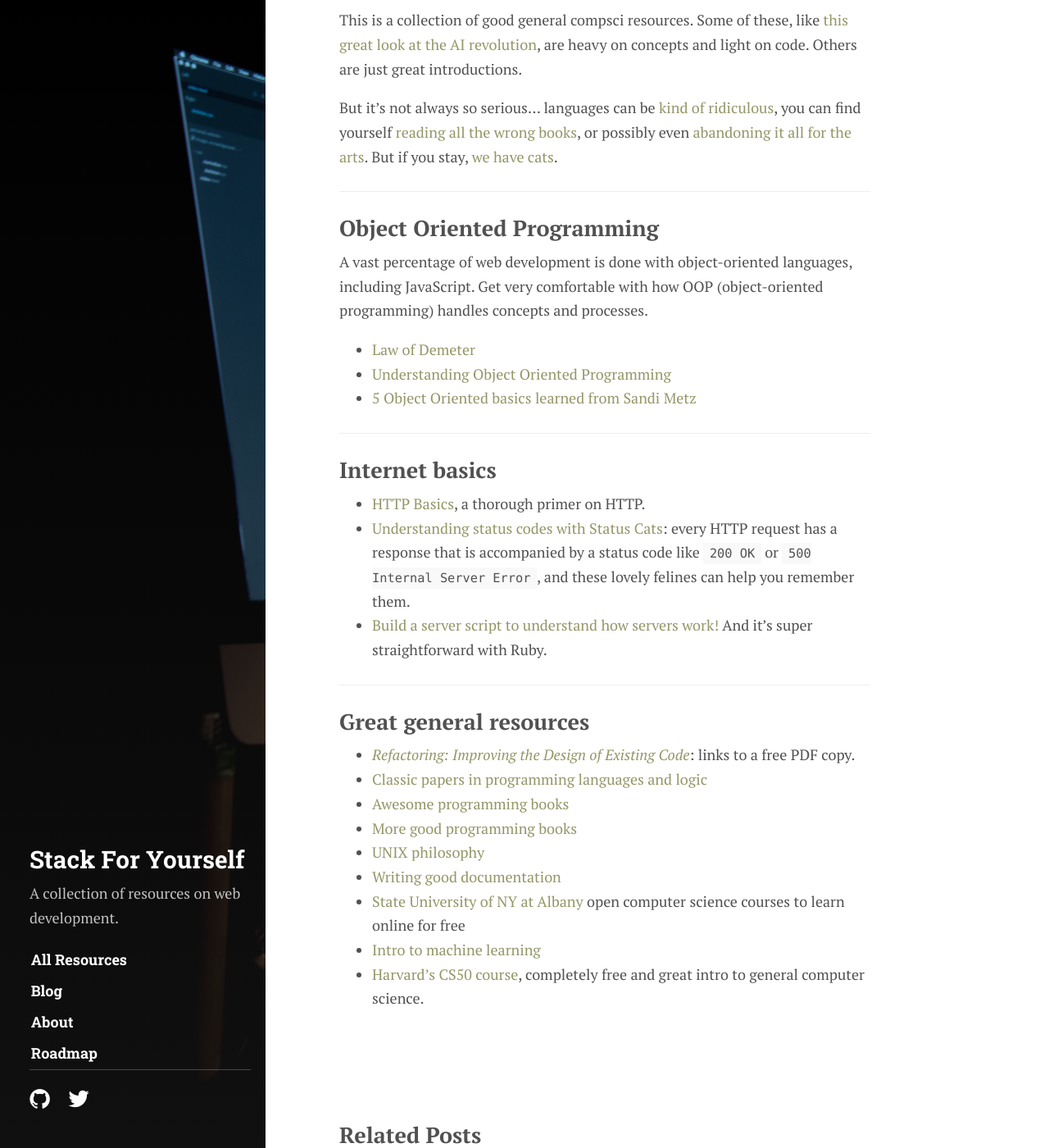
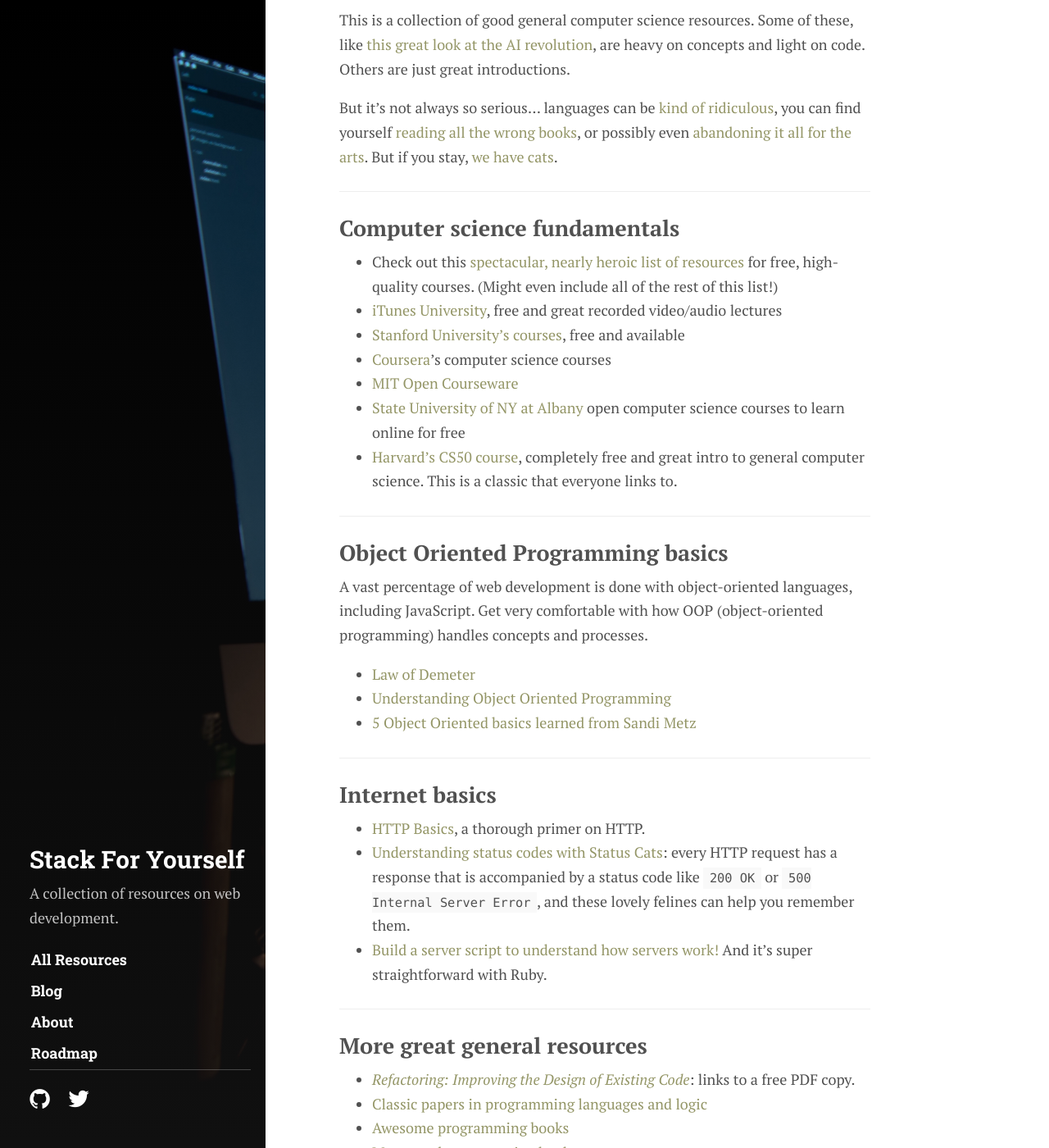
Before and after one commit to mindplace/stack-for-yourself, a Jekyll site: the page built from _posts/2016-10-01-general-uncategorized.md, in a window 1280 px wide and 1400 px high, scrolled down 283 px. Shown: the whole window at 82% size. Built offline with Jekyll 4.4.1, drawn with Linux system fonts in a browser that asks for light colours; some web fonts are replaced; comment, search, counter and statistics services are not loaded.

Commit message:
update list, update blog post

```diff
--- a/_posts/2016-10-01-general-uncategorized.md
+++ b/_posts/2016-10-01-general-uncategorized.md
@@ -8,13 +8,25 @@
 ## Start here
 Watch convention talks on [ConFreaks](http://confreaks.tv/) without paying for the cons themselves.
 
-This is a collection of good general compsci resources. Some of these, like [this great look at the AI revolution](https://medium.com/ai-revolution/ai-revolution-101-8dce1d9cb62d#.gupjgxmqb), are heavy on concepts and light on code. Others are just great introductions.
+This is a collection of good general computer science resources. Some of these, like [this great look at the AI revolution](https://medium.com/ai-revolution/ai-revolution-101-8dce1d9cb62d#.gupjgxmqb), are heavy on concepts and light on code. Others are just great introductions.
 
 But it's not always so serious... languages can be [kind of ridiculous](https://www.destroyallsoftware.com/talks/wat), you can find yourself [reading all the wrong books](http://imgur.com/gallery/vqUQ5), or possibly even [abandoning it all for the arts](http://classicprogrammerpaintings.com/archive#_=_). But if you stay, [we have cats](https://http.cat/).
 
 <hr>
 
-## Object Oriented Programming
+## Computer science fundamentals
+
+* Check out this [spectacular, nearly heroic list of resources](https://github.com/prakhar1989/awesome-courses#cs-theory) for free, high-quality courses. (Might even include all of the rest of this list!)
+* [iTunes University](https://itunes.apple.com/us/app/itunes-u/id490217893?mt=8), free and great recorded video/audio lectures
+* [Stanford University's courses](http://itunes.stanford.edu/), free and available
+* [Coursera](https://www.coursera.org/courses?languages=en&query=computer+science)'s computer science courses
+* [MIT Open Courseware](https://ocw.mit.edu/courses/find-by-topic/#cat=engineering&subcat=computerscience)
+* [State University of NY at Albany](http://libguides.library.albany.edu/csci) open computer science courses to learn online for free
+* [Harvard's CS50 course](https://courses.edx.org/courses/course-v1:HarvardX+CS50+X/info), completely free and great intro to general computer science. This is a classic that everyone links to.
+
+<hr>
+
+## Object Oriented Programming basics
 A vast percentage of web development is done with object-oriented languages, including JavaScript. Get very comfortable with how OOP (object-oriented programming) handles concepts and processes.
 
 * [Law of Demeter](http://devblog.avdi.org/2011/07/05/demeter-its-not-just-a-good-idea-its-the-law/)
@@ -30,13 +42,11 @@
 
 <hr>
 
-## Great general resources
+## More great general resources
 * *[Refactoring: Improving the Design of Existing Code](https://www.csie.ntu.edu.tw/~r95004/Refactoring_improving_the_design_of_existing_code.pdf)*: links to a free PDF copy.
 * [Classic papers in programming languages and logic](http://www.cs.cmu.edu/~crary/819-f09/)
 * [Awesome programming books](http://www.catonmat.net/blog/top-100-books-part-one/?platform=hootsuite)
 * [More good programming books](http://sixrevisions.com/lists/free-books-code/)
 * [UNIX philosophy](http://www.catb.org/esr/writings/taoup/html/ch01s06.html)
 * [Writing good documentation](http://www.writethedocs.org/guide/writing/beginners-guide-to-docs/)
-* [State University of NY at Albany](http://libguides.library.albany.edu/csci) open computer science courses to learn online for free
 * [Intro to machine learning](https://medium.com/@ageitgey/machine-learning-is-fun-80ea3ec3c471#.ug8z4xv3y)
-* [Harvard's CS50 course](https://courses.edx.org/courses/course-v1:HarvardX+CS50+X/info), completely free and great intro to general computer science.
```
Also changed, not shown: _posts/2016-12-01-the-underestimated-importance-of-giving-talks-as-a-junior-dev.md (+2 -2 lines), roadmap.md (+1 -1 lines).
